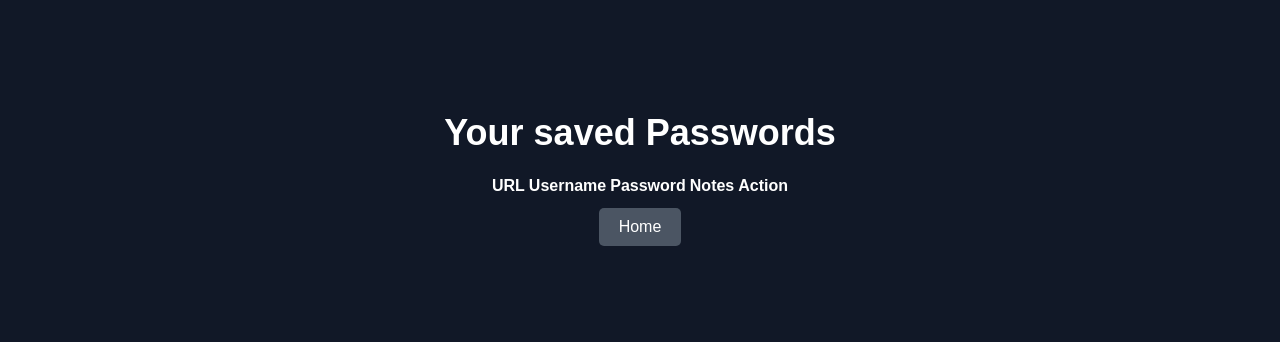
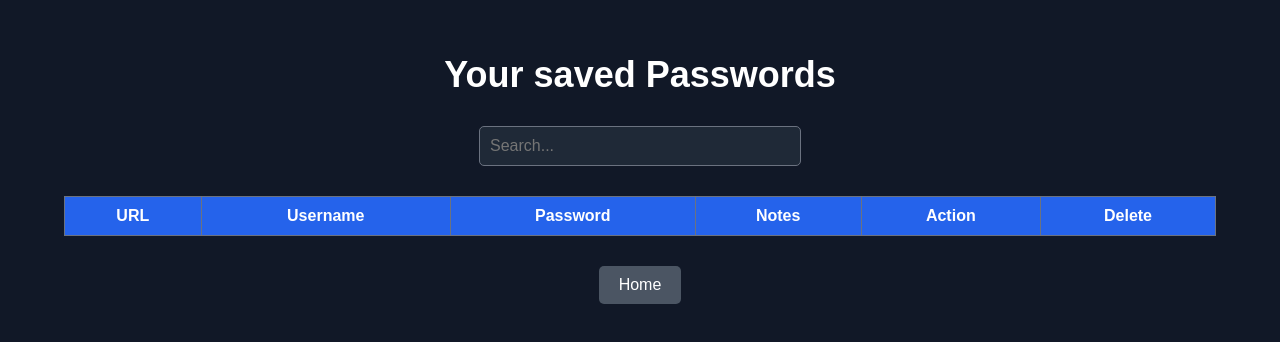
Before and after one commit to Lezano/PasswordgeneratorHTML, a plain HTML site: page savedPW.html in a window 1280 px wide. Shown: the part 228-570 px from the top of the page. Drawn offline with Linux system fonts and the light colour scheme.

Commit message:
added search function and delete button

```diff
--- a/generator.js
+++ b/generator.js
@@ -38,8 +38,9 @@ function getPasswords() {
     }
 
     let table = document.createElement("table");
+    table.id = "passwordTable";
     let headerRow = table.insertRow();
-    headerRow.innerHTML = "<th>URL</th><th>Username</th><th>Password</th><th>Notes</th><th>Action</th>";
+    headerRow.innerHTML = "<th>URL</th><th>Username</th><th>Password</th><th>Notes</th><th>Action</th><th>Delete</th>";
 
     for (let i = 0; i < passwords.length; i++) {
         let row = table.insertRow();
@@ -54,7 +55,37 @@ function getPasswords() {
             navigator.clipboard.writeText(passwords[i].password);
         };
         row.insertCell(4).appendChild(copyButton);
+
+        let deleteButton = document.createElement("button");
+        deleteButton.innerHTML = "Delete";
+        deleteButton.onclick = function () {
+            passwords.splice(i, 1);
+            localStorage.setItem("passwords", JSON.stringify(passwords));
+            row.remove();
+        };
+        row.insertCell(5).appendChild(deleteButton);
     }
 
     document.getElementById("savedPW").appendChild(table);
 }
+
+function filterTable() {
+    let input = document.getElementById("search");
+    let filter = input.value.toLowerCase();
+    let table = document.getElementById("passwordTable");
+    let tr = table.getElementsByTagName("tr");
+
+    for (let i = 1; i < tr.length; i++) {
+        let td = tr[i].getElementsByTagName("td");
+        let match = false;
+        for (let j = 0; j < td.length; j++) {
+            if (td[j]) {
+                if (td[j].innerText.toLowerCase().indexOf(filter) > -1) {
+                    match = true;
+                    break;
+                }
+            }
+        }
+        tr[i].style.display = match ? "" : "none";
+    }
+}
--- a/savedPW.html
+++ b/savedPW.html
@@ -8,7 +8,10 @@
 <body>
 <script src="generator.js"></script>
 <h1> Your saved Passwords </h1>
-<div id="savedPW"></div>
+<input type="text" id="search" placeholder="Search..." onkeyup="filterTable()">
+<div id="tableContainer">
+    <div id="savedPW"></div>
+</div>
 <script> getPasswords() </script>
 <a href="index.html"><button> Home </button></a>
 </body>
--- a/styles.css
+++ b/styles.css
@@ -64,7 +64,7 @@ a button:hover {
 }
 
 /* Generierter Passwort-Container */
-#password {
+.password {
     margin-top: 20px;
     background-color: #1f2937;
     padding: 10px;
@@ -153,3 +153,39 @@ a button:hover {
 .main-content button:hover {
     background-color: #1d4ed8;
 }
+
+/* Parent Container Styles */
+#savedPW {
+    width: 90%; /* Set the parent container width to 90% of the viewport width */
+    margin: 0 auto; /* Center the parent container horizontally */
+}
+
+/* Scrollable Table Container */
+#tableContainer {
+    max-height: 400px; /* Set the maximum height for the container */
+    overflow-y: auto; /* Enable vertical scrolling */
+    width: 100%; /* Ensure the container takes the full width */
+    margin: 20px auto; /* Center the container horizontally */
+}
+
+/* Table Styles */
+table {
+    width: 100%; /* Set the table width to 100% of the container */
+    border-collapse: collapse; /* Collapse table borders */
+}
+
+th, td {
+    padding: 10px; /* Decrease padding to make the table cells smaller */
+    border: 1px solid #6b7280; /* Add border to table cells */
+    text-align: center;
+}
+
+th {
+    background-color: #2563eb; /* Set background color for table headers */
+    color: #fff; /* Set text color for table headers */
+}
+
+td {
+    background-color: #1f2937; /* Set background color for table cells */
+    color: #fff; /* Set text color for table cells */
+}
```
